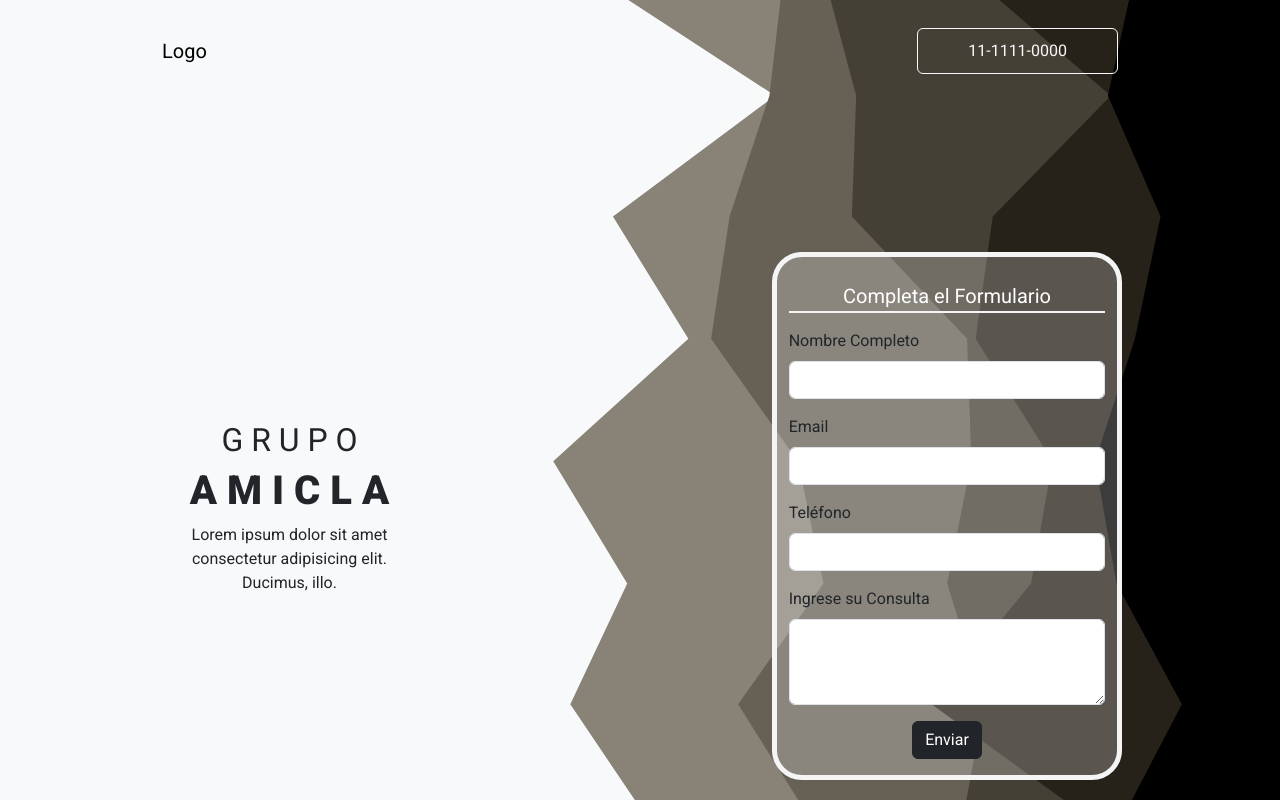
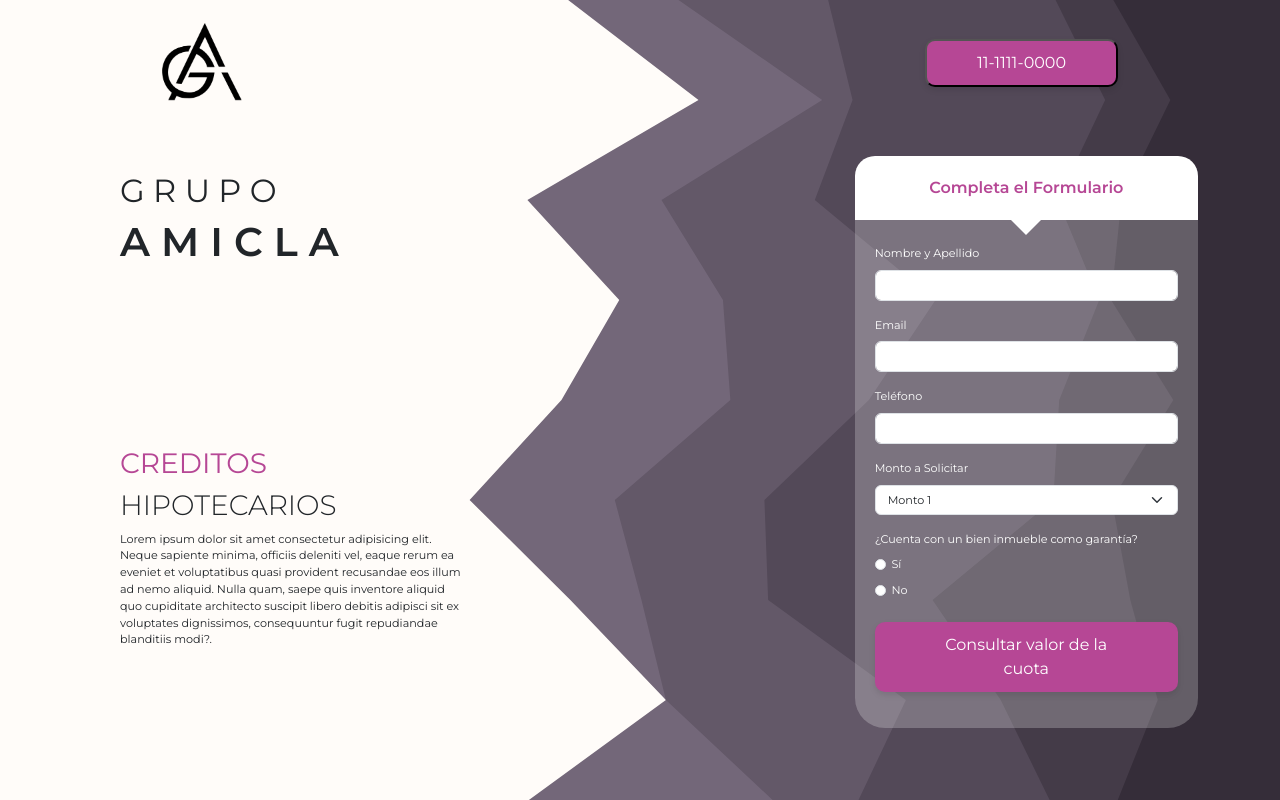
Before and after one commit to paolaortegagarcia/GrupoAmilcla, a plain HTML site: page index.html in a window 1280 px wide. Drawn offline with nearby package versions, Linux system fonts and the light colour scheme.

Commit message:
completando la parte principal de la pagina

```diff
--- a/index.html
+++ b/index.html
@@ -14,7 +14,7 @@
   <!-- Fuentes -->
   <link rel="preconnect" href="https://fonts.googleapis.com">
   <link rel="preconnect" href="https://fonts.gstatic.com" crossorigin>
-  <link href="https://fonts.googleapis.com/css2?family=Roboto:wght@100;400;900&display=swap" rel="stylesheet">
+  <link href="https://fonts.googleapis.com/css2?family=Montserrat:wght@200;300;400;600;900&display=swap" rel="stylesheet">
 
   <!-- Bootstrap -->
   <link href="https://cdn.jsdelivr.net/npm/bootstrap@5.3.1/dist/css/bootstrap.min.css" rel="stylesheet"
@@ -27,50 +27,105 @@
 <body class="bg-body-tertiary">
 
   <header>
+
     <nav class="navbar">
       <div class="container-fluid">
-        <a class="navbar-brand">Logo</a>
-        <button class=" d-flex whatsapp btn btn-outline-light">11-1111-0000</button>
+
+        <a class="navbar-brand">
+          <img src="./img/logo_cortado.png" alt="Grupo Amicla">
+        </a>
+
+        <button class=" d-flex whatsapp">11-1111-0000</button>
+
       </div>
     </nav>
+
   </header>
 
   <div class="container main">
+
     <div class="row">
-      <div class="col-md-3 text-center d-flex flex-column justify-content-center align-items-center ">
+
+      <div class="col-md-4 d-flex flex-column justify-content-between">
+
+        <div class="mb-3 mt-3">
           <h2>G R U P O</h2>
           <h1 class="amicla">A M I C L A</h1>
-        <p>Lorem ipsum dolor sit amet consectetur adipisicing elit. Ducimus, illo.</p>
         </div>
+
+        <div class="mb-5 pb-3">
+          <h3 class="creditos">CREDITOS</h3>
+          <h3 class="hipotecarios">HIPOTECARIOS</h3>
+          <p class="texto">Lorem ipsum dolor sit amet consectetur adipisicing elit. Neque sapiente minima, officiis deleniti vel, eaque rerum ea eveniet et voluptatibus quasi provident recusandae eos illum ad nemo aliquid. Nulla quam, saepe quis inventore aliquid quo cupiditate architecto suscipit libero debitis adipisci sit ex voluptates dignissimos, consequuntur fugit repudiandae blanditiis modi?.</p>
+        </div>
+
+      </div>
+
       <div class="col-md-4"></div>
-      <div class="col-md-4 formulario">
-        <div class="titulo-formulario mb-3 mt-4 text-center">
+
+      <div class="col-md-4">
+
+        <div class="caja-titulo-formulario">
           Completa el Formulario
         </div>
+
+
+        <div class="caja-formulario">
+          <div class="flecha"></div>
+
+
+          <div class="formulario">
+
             <div class="mb-3">
-          <label for="exampleFormControlInput1" class="form-label">Nombre Completo</label>
-          <input type="text" class="form-control" id="exampleFormControlInput1">
+              <label for="nombreCompleto" class="form-label">Nombre y Apellido</label>
+              <input type="text" class="form-control" id="nombreCompleto">
             </div>
+
             <div class="mb-3">
-          <label for="exampleFormControlInput1" class="form-label">Email</label>
-          <input type="email" class="form-control" id="exampleFormControlInput1">
+              <label for="email" class="form-label">Email</label>
+              <input type="email" class="form-control" id="email">
             </div>
+
             <div class="mb-3">
-          <label for="exampleFormControlInput1" class="form-label">Teléfono</label>
-          <input type="number" class="form-control" id="exampleFormControlInput1">
+              <label for="telefono" class="form-label">Teléfono</label>
+              <input type="tel" class="form-control" id="telefono">
             </div>
+
             <div class="mb-3">
-          <label for="exampleFormControlTextarea1" class="form-label">Ingrese su Consulta</label>
-          <textarea class="form-control" id="exampleFormControlTextarea1" rows="3"></textarea>
+              <label for="montoSolicitar" class="form-label">Monto a Solicitar</label>
+              <select class="form-select" id="opciones">
+                <option value="monto1">Monto 1</option>
+                <option value="monto2">Monto 2</option>
+                <option value="monto3">Monto 3</option>
+                <option value="monto4">Monto 4</option>
+                <option value="monto5">Monto 5</option>
+              </select>
             </div>
+
+            <div class="mb-3">
+              <label class="form-label">¿Cuenta con un bien inmueble como garantía?</label>
+              <div class="form-check">
+                <input class="form-check-input" type="radio" name="garantia" id="garantiaSi" value="si">
+                <label class="form-check-label" for="garantiaSi">Sí</label>
+              </div>
+              <div class="form-check">
+                <input class="form-check-input" type="radio" name="garantia" id="garantiaNo" value="no">
+                <label class="form-check-label" for="garantiaNo">No</label>
+              </div>
+            </div>
+
             <div class="mb-3 text-center">
-          <button class="btn btn-dark" type="submit">Enviar</button>
+              <button class="btn btn-pink" type="submit">Consultar valor de la cuota</button>
+            </div>
+
+
+            </div>
+
+        </div>
+
       </div>
     </div>
   </div>
-  </div>
-
-
 
 
 
--- a/syles/index.css
+++ b/syles/index.css
@@ -4,7 +4,7 @@
   box-sizing: border-box;
   /*   padding-left: 100px;
   padding-right: 100px; */
-  font-family: 'Roboto', sans-serif;
+  font-family: 'Montserrat', sans-serif;
 }
 
 body {
@@ -12,35 +12,110 @@
   padding: 0;
   width: 100vw;
   height: 100vh;
-  background: url("../img/fondo-formulario.svg") center / cover no-repeat;
+  background: url("../img/fondo.svg") center / cover no-repeat fixed;
+  background-size: cover;
+}
+
+/* Header */
+
+.navbar-brand img {
+  max-height: 80px;
+  max-width: 100%;
 }
 
 header {
-  padding: 20px 150px 20px 150px;
+  padding: 10px 150px 20px 150px;
 }
 
 .whatsapp {
   padding: 10px 50px;
+  background-color: #B64795;
+  color: white;
+  border-radius: 10px;
+  box-shadow: 0px 3px 6px rgba(0, 0, 0, 0.1);
 }
 
+.whatsapp:hover {
+  background-color: white;
+  color: #B64795;
+
+}
+
+/* Sección Principal */
+
 .main {
-  padding-left: 100px;
-  margin-top: 150px;
+  padding-left: 50px;
+  margin-top: 20px;
 }
 
 .amicla {
-  font-weight: 900;
+  font-weight: 600;
+}
+
+.creditos {
+  font-weight: 400;
+  color: #B64795;
+}
+
+.hipotecarios {
+  font-weight: 300;
+}
+
+.texto {
+  font-size: 0.7rem;
+}
+
+
+.caja-titulo-formulario {
+  background-color: white;
+  padding: 20px;
+  border-top-left-radius: 20px;
+  border-top-right-radius: 20px;
+  text-align: center;
+  color: #B64795;
+  font-weight: 600;
+}
+
+
+.flecha {
+  width: 0;
+  height: 0;
+  border-left: 15px solid transparent;
+  border-right: 15px solid transparent;
+  border-top: 15px solid white;
+  margin: 0 auto;
+}
+
+
+.caja-formulario {
+  border-radius: 0 0 30px 30px;
+  border-top: 0;
+  border-left: 0;
+  border-right: 0;
+  background-color: rgba(255, 255, 255, 0.236);
+  padding: 0 20px 20px 20px;
+  font-size: 0.7rem;
+  color: white;
 }
 
 .formulario {
-  border-radius: 30px;
-  border: 5px solid whitesmoke;
-  background-color: rgba(255, 255, 255, 0.236);
+  margin-top: 10px;
 }
 
-.titulo-formulario {
-  border-bottom: 2px solid whitesmoke;
-  font-weight: 400;
-  font-size: 20px;
+.form-control, .form-select {
+  font-size: 0.7rem;
+}
+
+.btn-pink {
+  padding: 10px 50px;
+  background-color: #B64795;
   color: white;
+  border-radius: 10px;
+  box-shadow: 0px 3px 6px rgba(0, 0, 0, 0.1);
 }
+
+.btn-pink:hover {
+  background-color: white;
+  color: #B64795;
+
+}
```
Also changed, not shown: img/fondo-formulario.svg (deleted), img/fondo.svg (added), img/logo.png (added), img/logo_cortado.png (added). Lines whose indentation alone changed are shown as unchanged.
